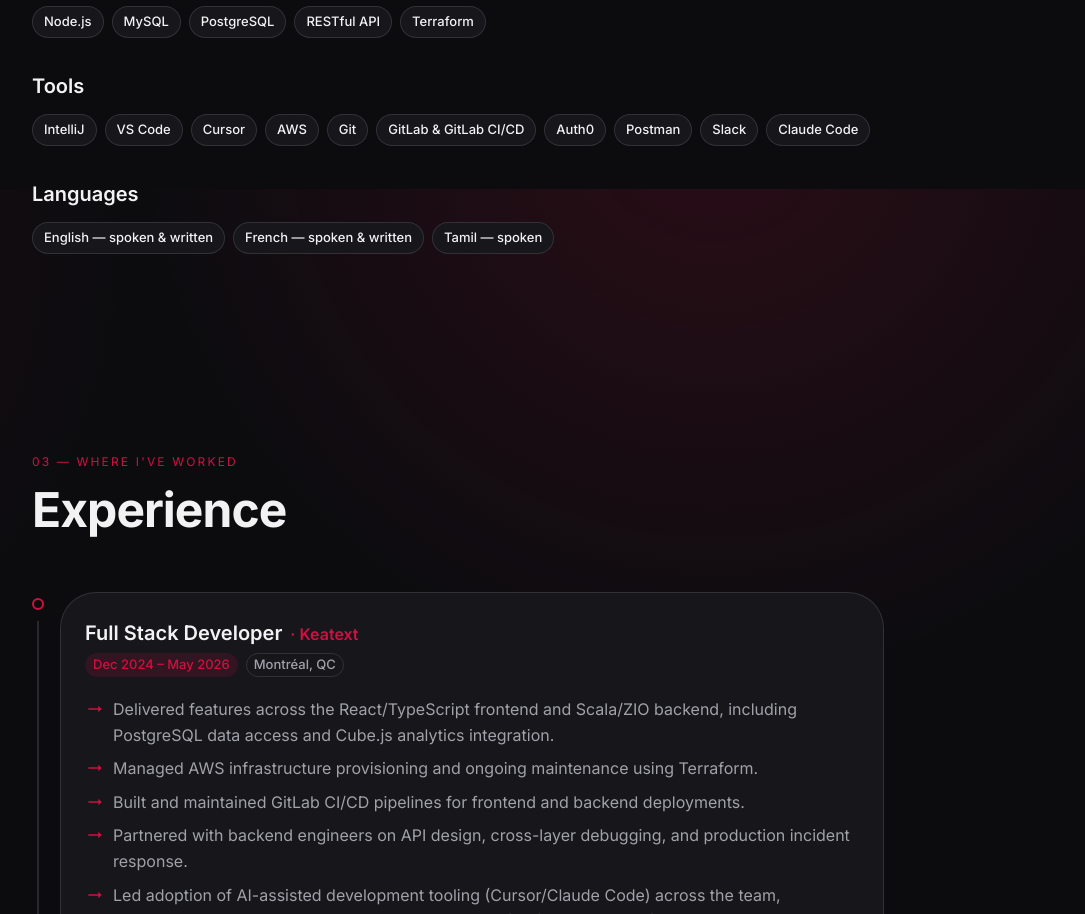
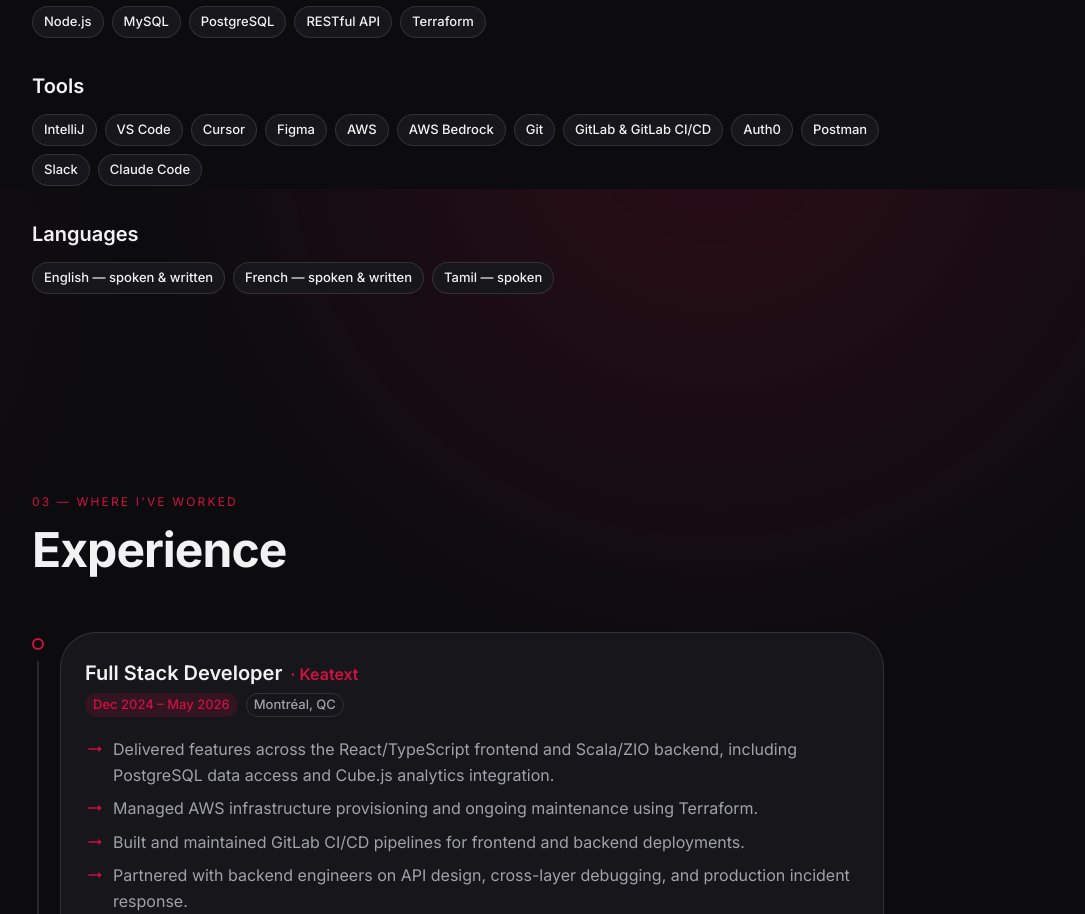
Before and after one commit to ArunrajAdlee/arunrajadlee.github.io, a React (Vite) app: page / in a window 1280 px wide. Shown: the part 2211-3125 px from the top of the page, without its empty margins (182-1267 px from the left). Built offline with nearby package versions, Linux system fonts and the light colour scheme.

Commit message:
#12 Add few more skills to `Skills` section

```diff
--- a/package.json
+++ b/package.json
@@ -9,7 +9,7 @@
     "lint": "eslint .",
     "format": "prettier --write .",
     "format:check": "prettier --check .",
-    "check": "prettier --check . && eslint .",
+    "check": "prettier --check --write . && eslint .",
     "preview": "vite preview"
   },
   "dependencies": {
--- a/src/data/resume.ts
+++ b/src/data/resume.ts
@@ -47,7 +47,9 @@ const resume: Resume = {
         'IntelliJ',
         'VS Code',
         'Cursor',
+        'Figma',
         'AWS',
+        'AWS Bedrock',
         'Git',
         'GitLab & GitLab CI/CD',
         'Auth0',
```
